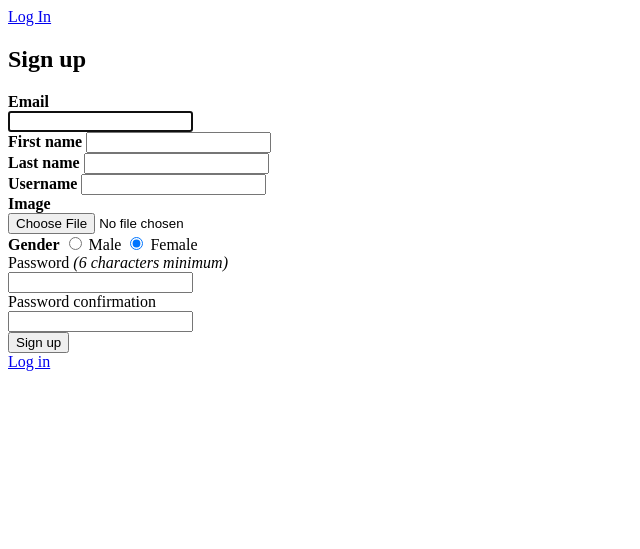
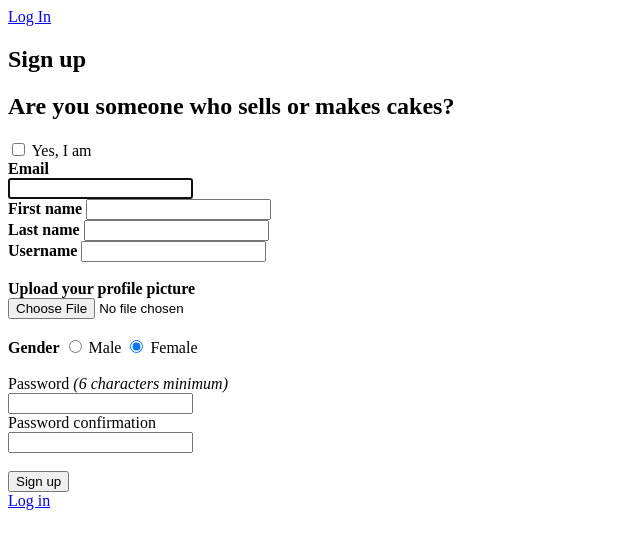
Before and after one commit to signalrecruit/makeandbake, a Rails app: page /users/sign_up in a window 1280 px wide. Shown: the top 549 px of the page, without its empty margins (0-640 px from the left). Run offline with Rails 7, Linux system fonts and the light colour scheme; style sheets or scripts are compiled from the project's sources; some libraries are stand-ins or nearby versions.

```diff
--- a/app/views/devise/registrations/new.html.erb
+++ b/app/views/devise/registrations/new.html.erb
@@ -2,6 +2,11 @@
 
 <%= form_for(resource, as: resource_name, url: registration_path(resource_name)) do |f| %>
   <%= devise_error_messages! %>
+  <h2>Are you someone who sells or makes cakes?</h2>
+  <div class="field">
+    <%= f.check_box :seller %>
+    <%= f.label :seller, "Yes, I am" %>
+  </div>
 
   <div class="field">
     <b><%= f.label :email %></b> <br />
@@ -22,18 +27,21 @@
     <b><%= f.label :username %></b>
     <%= f.text_field :username, :class=>"form-control" %>
   </div>
+  <br/>
 
   <div class="field">
-    <b><%= f.label :image %></b> <br/>
+    <b><%= f.label :image, "Upload your profile picture" %></b> <br/>
     <%= f.file_field :image %>
     <%= f.hidden_field :image_cache %>
   </div>
+  <br/>
 
   <div class="field">
     <b>Gender</b>
     <%= f.radio_button :gender, "male" %> Male
     <%= f.radio_button :gender, "female" %> Female <br/>
   </div>
+  <br/>
 
   <div class="field">
     <%= f.label :password %>
@@ -47,6 +55,7 @@
     <%= f.label :password_confirmation %><br />
     <%= f.password_field :password_confirmation, autocomplete: "off" %>
   </div>
+  <br/>
 
   <div class="actions">
     <%= f.submit "Sign up" %>
```
